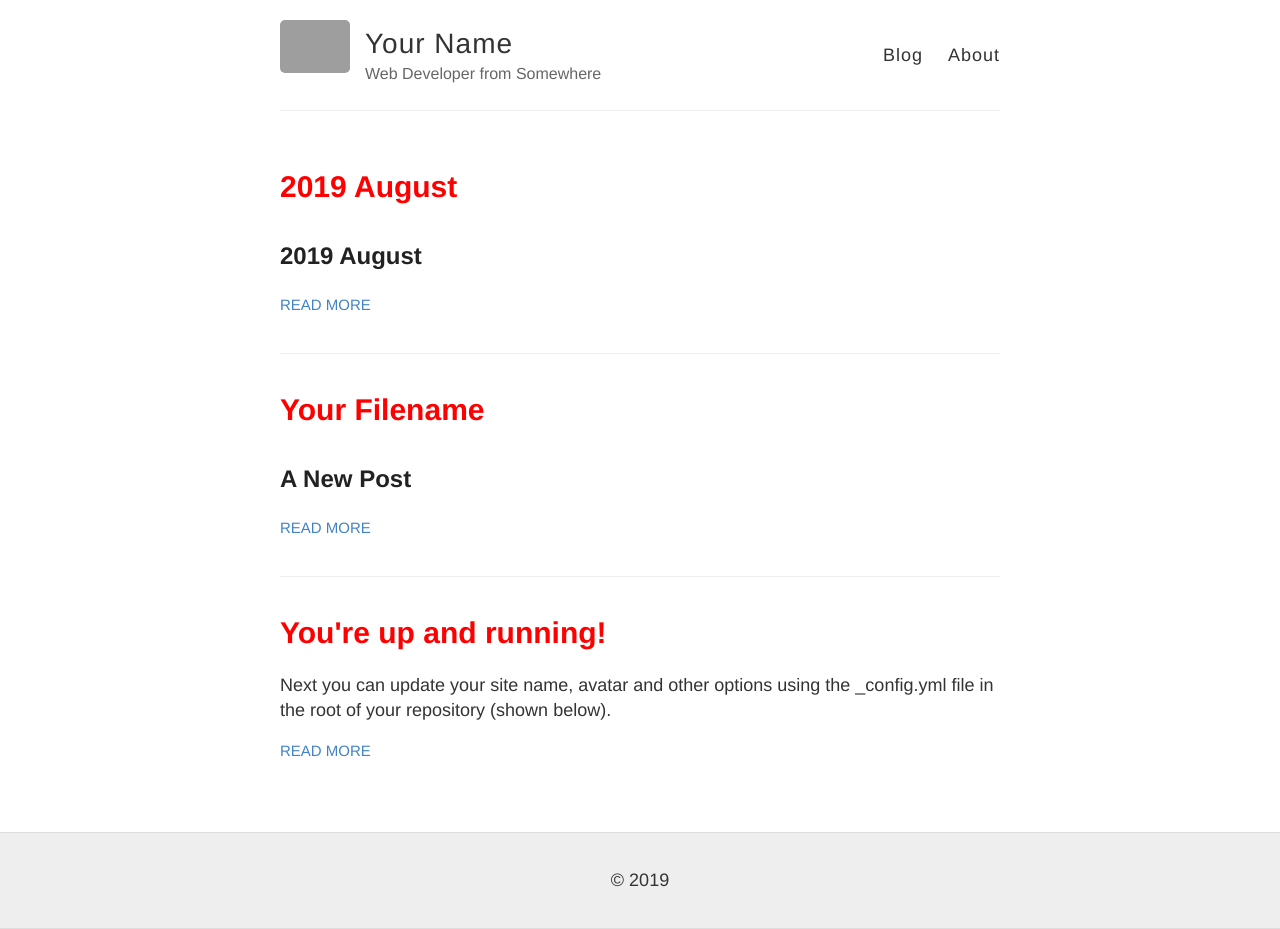
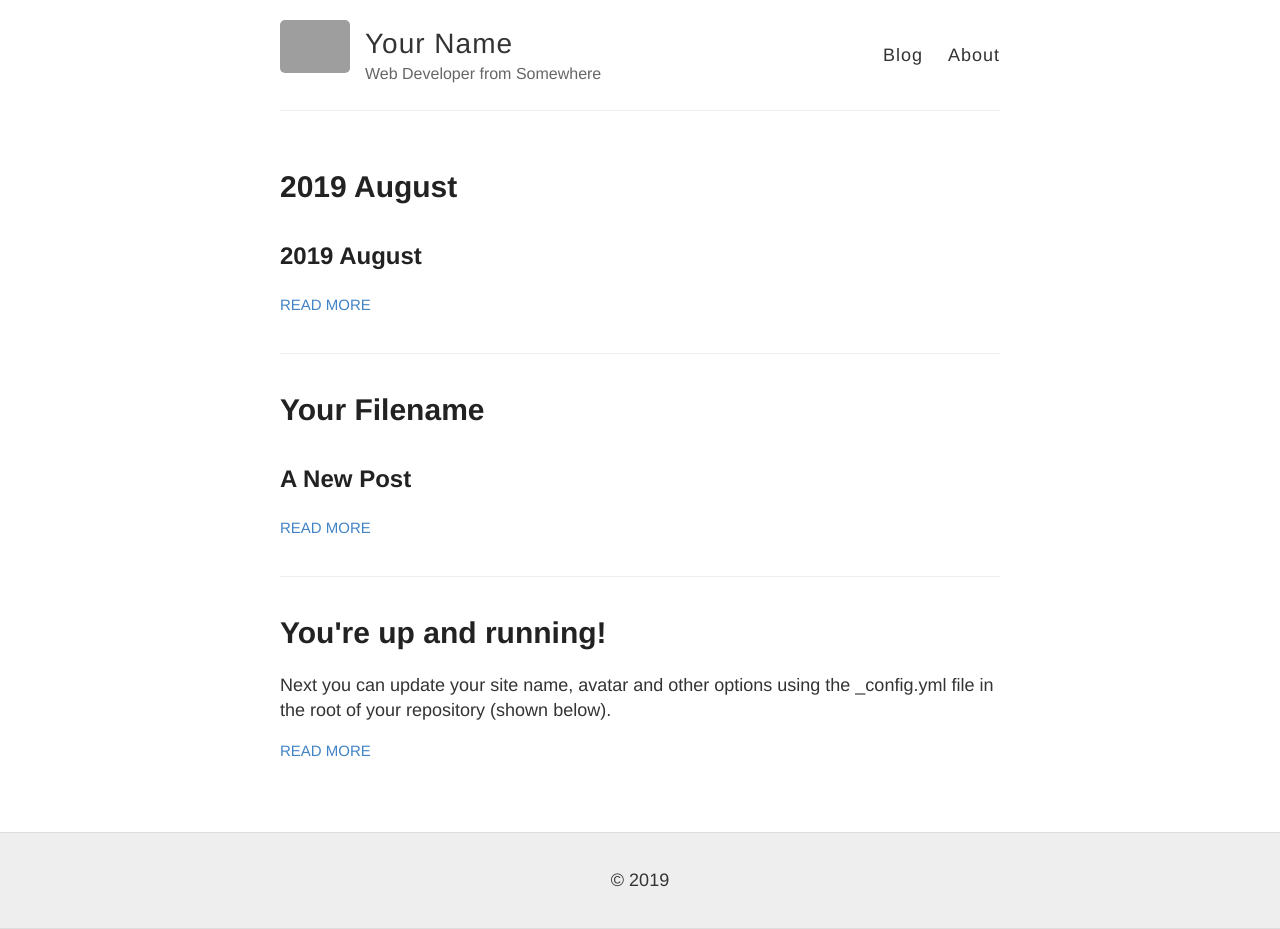
Before and after one commit to rysd/rysd.github.io, a Jekyll site: the page built from index.html, in a window 1280 px wide. Built offline with Jekyll 4.4.1, drawn with Linux system fonts in a browser that asks for light colours; grey boxes are pictures that could not be loaded.

Commit message:
Update style.html

```diff
--- a/_includes/style.html
+++ b/_includes/style.html
@@ -1 +1,2 @@
 <style>h1{color:red}</style>
+<link rel="stylesheet" type="text/css" href="{{ site.baseurl }}/style.css" />
```
